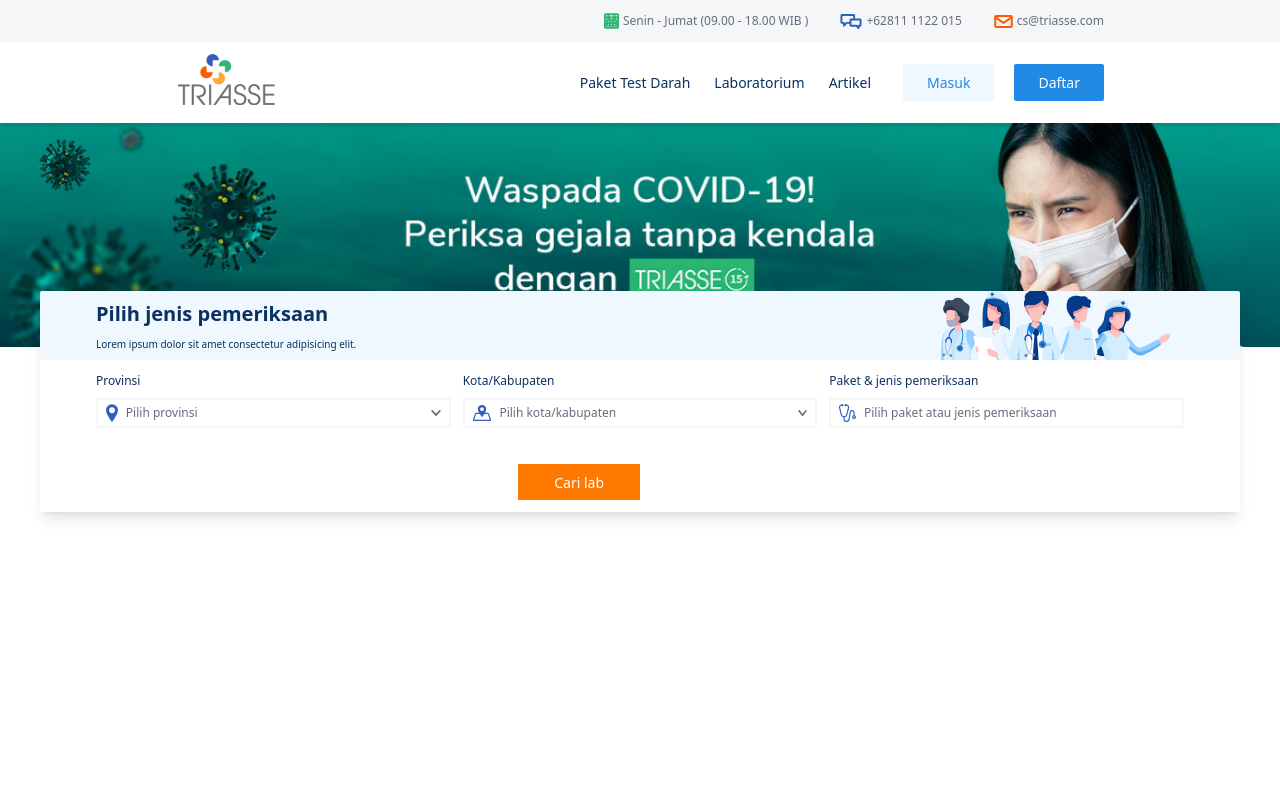
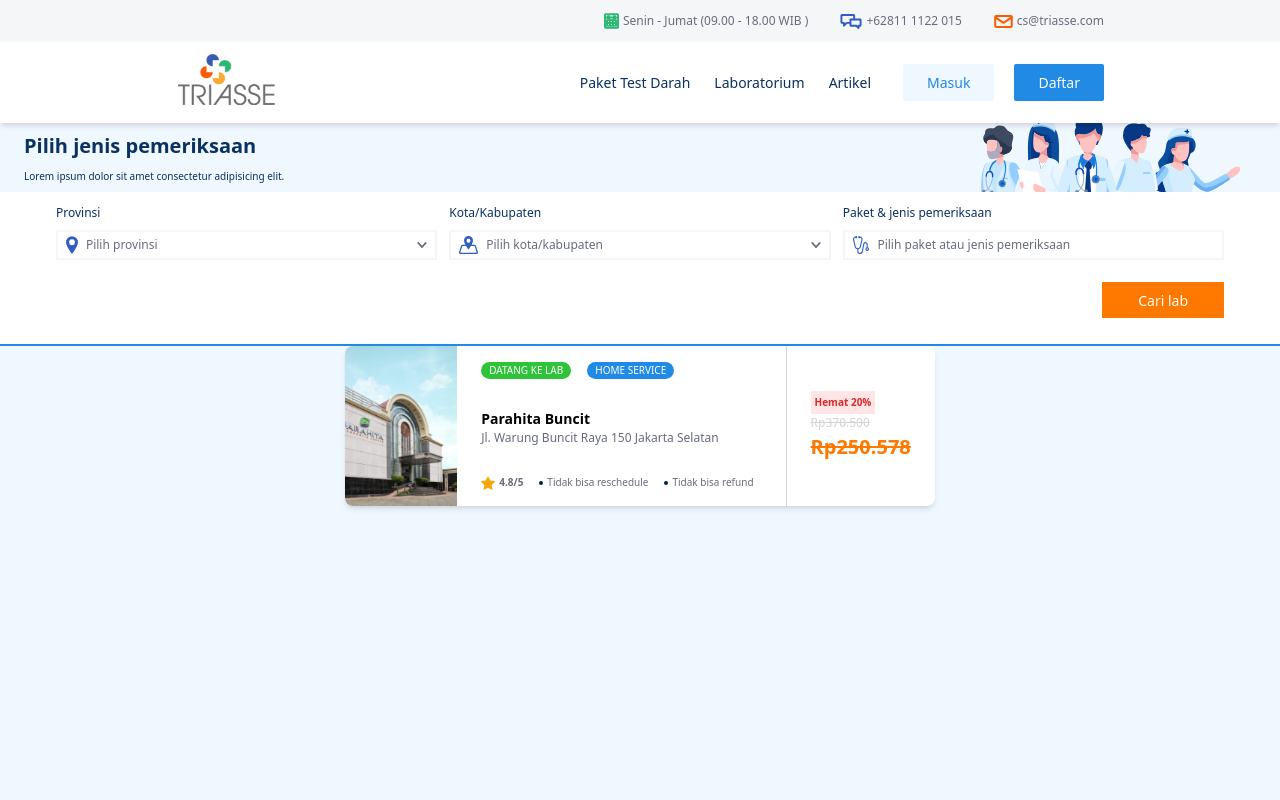
Before and after one commit to Tito-Rollis/triasse-app, a Next.js app: page / in a window 1280 px wide. Both pictures are taken after a click on the button "Cari lab". Shown: the top 800 px of the page. Built offline with nearby package versions, Linux system fonts and the light colour scheme.

Commit message:
editing layout packet card

```diff
--- /dev/null
+++ b/components/packetCardComponent/packetCardComponent.js
@@ -0,0 +1,70 @@
+import Image from 'next/image';
+
+export default function PacketCardComponent() {
+    return (
+        <div className="flex mx-auto rounded-lg shadow-md h-40 w-fit bg-white overflow-hidden">
+            <div className="relative w-28 h-full">
+                <Image
+                    src="/img/img-search-post-1.png"
+                    layout="fill"
+                    objectFit="cover"
+                    alt="packet"
+                />
+            </div>
+            <div className="border-r h-full border-r-grey-300 pl-6 py-4 pr-8 flex flex-col justify-between">
+                <div className="flex gap-x-4">
+                    <div className="rounded-full py-px px-2 bg-green-400">
+                        <p className="text-p font-medium text-white">
+                            DATANG KE LAB
+                        </p>
+                    </div>
+                    <div className="rounded-full py-px px-2 bg-blue-100">
+                        <p className="text-p font-medium text-white">
+                            HOME SERVICE
+                        </p>
+                    </div>
+                </div>
+                <div>
+                    <h1 className="text-subTitle font-bold">Parahita Buncit</h1>
+                    <p className="text-grey-400 text-pLarge">
+                        Jl. Warung Buncit Raya 150 Jakarta Selatan
+                    </p>
+                </div>
+                <div className="flex gap-x-4">
+                    <div className="flex items-center gap-x-1">
+                        <Image
+                            src="/img/img-star-yellow.svg"
+                            width="14"
+                            height="14"
+                            alt="Star"
+                        />
+                        <p className="text-grey-400 font-bold text-p">4.8/5</p>
+                    </div>
+                    <div className="flex items-center gap-x-1">
+                        <div className="w-1 h-1 bg-blue-300 rounded-full"></div>
+                        <p className="text-grey-400  text-p">
+                            Tidak bisa reschedule
+                        </p>
+                    </div>
+                    <div className="flex items-center gap-x-1">
+                        <div className="w-1 h-1 bg-blue-300 rounded-full"></div>
+                        <p className="text-grey-400  text-p">
+                            Tidak bisa refund
+                        </p>
+                    </div>
+                </div>
+            </div>
+            <div className="flex flex-col items-start justify-center p-6">
+                <div className="p-1 bg-pink-100">
+                    <p className="font-bold text-p text-pink-200">Hemat 20%</p>
+                </div>
+                <p className="font-medium line-through text-pLarge text-grey-300">
+                    Rp370.500
+                </p>
+                <p className="font-bold line-through text-titleLarge text-orange">
+                    Rp250.578
+                </p>
+            </div>
+        </div>
+    );
+}
--- a/pages/index.js
+++ b/pages/index.js
@@ -13,6 +13,7 @@ import ResultComponent from '../components/resultComponent/resultComponent';
 import styles from '../styles/Home.module.css';
 import { DATA } from './api/dummy_data/dummy_data';
 import ModalComponent from '../components/modalComponent/modalComponent';
+import PacketCardComponent from '../components/packetCardComponent/packetCardComponent';
 
 export default function Home() {
     const WHY = DATA[0].why;
@@ -29,9 +30,9 @@ export default function Home() {
         val ? setFlex('flex') : setFlex('hidden');
     }, [val]);
 
-    // MODAL HANDLER
-    const [showModal, setShowModal] = useState(false);
-    const modalHandler = () => setShowModal(!showModal);
+    // FIND PACKET BUTTON
+    const [finded, setFinded] = useState(false);
+    const find = () => setFinded(!finded);
 
     // PACKET
     let packetRef = useRef();
@@ -39,15 +40,19 @@ export default function Home() {
         addPacket(packetRef.current?.innerText);
         console.log(packetRef.current?.innerText);
     };
-    console.log(packet);
 
     return (
         <LayoutComponent>
-            <div className="w-full h-screen">
+            <div className={`w-full ${finded ? '' : 'h-screen'}`}>
                 <OverlayComponent display={flex} />
                 <HeaderComponent firstHeader="flex" secondHeader="md:flex" />
+                {/* JUMBOTRON */}
                 <div className="w-full relative ">
-                    <div className=" relative h-56 w-full overflow-hidden">
+                    <div
+                        className={`h-56 w-full overflow-hidden ${
+                            finded ? 'hidden' : 'relative'
+                        }`}
+                    >
                         <Image
                             src="/img/img-big-banner.jpg"
                             layout="fill"
@@ -55,9 +60,21 @@ export default function Home() {
                             alt="banner"
                         />
                     </div>
-                    <div className="absolute flex flex-col left-10 right-10 top-3/4  shadow-lg ">
+                    <div
+                        className={`${
+                            finded ? 'relative' : 'absolute'
+                        } flex flex-col ${finded ? 'left-0' : 'left-10'} ${
+                            finded ? 'right-0' : 'right-10'
+                        } top-3/4 ${
+                            finded ? 'border-b-2 border-blue-100' : 'shadow-lg'
+                        } `}
+                    >
                         {/* 1st HEADER */}
-                        <div className="w-full bg-whiteBlue px-6 md:px-14 rounded-sm  grid grid-cols-2 grid-rows-2 md:grid-rows-1 ">
+                        <div
+                            className={`w-full bg-whiteBlue px-6 md:${
+                                finded ? 'px-44' : 'px-14'
+                            } rounded-sm  grid grid-cols-2 grid-rows-2 md:grid-rows-1`}
+                        >
                             <div className="flex flex-col col-span-2 md:col-span-1  self-center py-2 gap-y-2">
                                 <h1 className="text-title md:text-titleLarge font-bold text-blue-200">
                                     Pilih jenis pemeriksaan
@@ -150,7 +167,10 @@ export default function Home() {
                                                 />
                                             )
                                     )}
-                                <button className="bg-orange md:justify-self-end h-9 self-center md:self-end py-2 px-9 ">
+                                <button
+                                    onClick={find}
+                                    className="bg-orange col-span-2 md:col-start-2 md:col-end-3 md:justify-self-end h-9 self-center md:self-center py-2 px-9 "
+                                >
                                     <p className="text-subTitle text-white">
                                         Cari lab
                                     </p>
@@ -160,15 +180,25 @@ export default function Home() {
                     </div>
                 </div>
             </div>
+            {/* PACKET CARDS */}
+            <div
+                className={`${
+                    finded ? 'block' : 'hidden'
+                } h-screen bg-whiteBlue`}
+            >
+                <PacketCardComponent />
+            </div>
+
             {/* CONTENT */}
+            <div className={`${finded ? 'hidden' : 'block'}`}>
                 {/* WHY SECTION */}
                 <div className="w-full bg-whiteBlue h-full py-16 lg:px-44 px-10">
                     <h1 className="text-titleLarge text-blue-200 font-bold text-center ">
                         Mengapa harus Triasse?
                     </h1>
                     <p className="text-center text-blue-200 text-subTitle mt-4">
-                    Lorem ipsum dolor sit amet, consectetur adipisicing elit.
-                    Blanditiis, similique.
+                        Lorem ipsum dolor sit amet, consectetur adipisicing
+                        elit. Blanditiis, similique.
                     </p>
                     <div className="w-full gap-x-6  grid  grid-cols-2 grid-rows-2 mt-14 gap-y-6 md:gap-y-0">
                         {/* LEFT SIDE */}
@@ -202,8 +232,8 @@ export default function Home() {
                         Lorem ipsum dolor sit amet
                     </h1>
                     <p className="text-center text-blue-200 text-subTitle mt-4">
-                    Lorem ipsum dolor sit amet, consectetur adipisicing elit.
-                    Blanditiis, similique.
+                        Lorem ipsum dolor sit amet, consectetur adipisicing
+                        elit. Blanditiis, similique.
                     </p>
                     {/* CARDS */}
                     <div className="flex w-full justify-center md:justify-between flex-wrap gap-4  items-center mt-11">
@@ -285,7 +315,10 @@ export default function Home() {
                         {/* CARD */}
                         {LOREM_2.map((data, index) => {
                             return (
-                            <Card2Component key={index} title={data.title} />
+                                <Card2Component
+                                    key={index}
+                                    title={data.title}
+                                />
                             );
                         })}
                     </div>
@@ -330,6 +363,7 @@ export default function Home() {
                         );
                     })}
                 </div>
+            </div>
         </LayoutComponent>
     );
 }
--- a/tailwind.config.js
+++ b/tailwind.config.js
@@ -21,6 +21,7 @@ module.exports = {
                 300: '#0C5237',
                 400: '#2FC33A',
             },
+            pink: { 100: '#FFE5E5', 200: '#DB2828' },
         },
         fontSize: {
             title: '16px',
```
Lines whose indentation alone changed are shown as unchanged.
